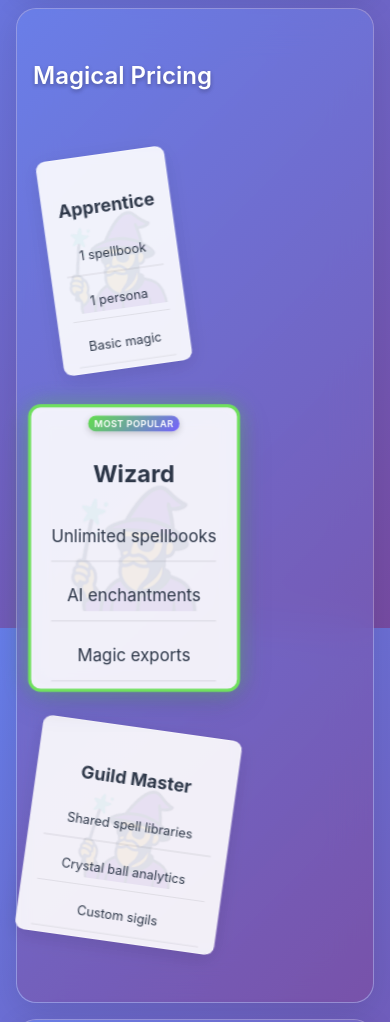
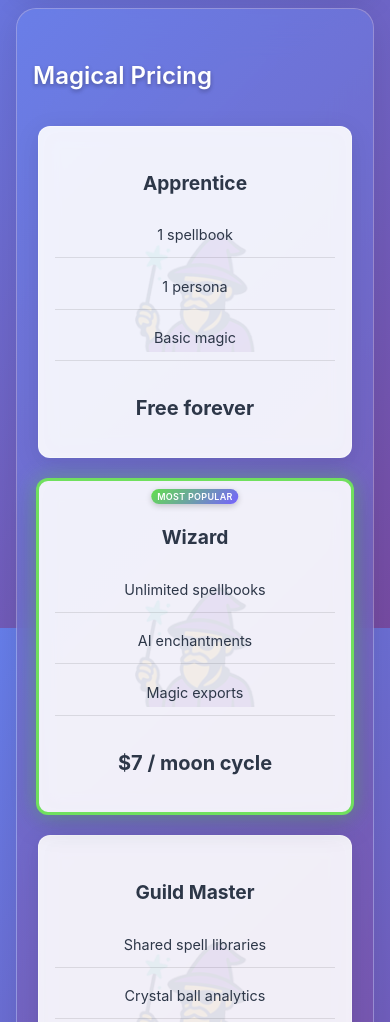
Before and after one commit to shaoservicenow/demomojowebsite, a plain HTML site: page index.html in a window 390 px wide. Shown: the part 1060-2082 px from the top of the page. Drawn offline with Linux system fonts and the light colour scheme.

Commit message:
Add mobile responsive design for pricing cards
- Convert overlapping poker card layout to vertical stack on mobile
- Remove rotations and negative margins that break mobile layout
- Add proper spacing and centering for mobile screens
- Optimize card sizing and typography for small screens
- Maintain logo watermarks and Most Popular badge on all devices
- Ensure touch-friendly interface with proper hover effects

```diff
--- a/style.css
+++ b/style.css
@@ -634,7 +634,33 @@ body {
 
     .pricing .plans {
       flex-direction: column;
-      gap: 15px;
+      gap: 20px;
+      align-items: center;
+    }
+
+    .plan {
+      flex: none;
+      width: 100%;
+      max-width: 300px;
+      transform: none !important;
+      margin: 0 !important;
+      height: auto;
+      min-height: 280px;
+    }
+
+    .plan:nth-child(1),
+    .plan:nth-child(3) {
+      transform: none !important;
+      margin: 0 !important;
+    }
+
+    .plan:hover {
+      transform: translateY(-5px) !important;
+    }
+
+    .plan:nth-child(1):hover,
+    .plan:nth-child(3):hover {
+      transform: translateY(-5px) !important;
     }
 
     .features, .pricing, .install {
@@ -650,6 +676,19 @@ body {
 
     .btn {
       padding: 10px 20px;
+      font-size: 0.9em;
+    }
+
+    .plan {
+      max-width: 280px;
+      padding: 1.2em 1em;
+    }
+
+    .plan h3 {
+      font-size: 1.2em;
+    }
+
+    .plan p {
       font-size: 0.9em;
     }
   }
```
